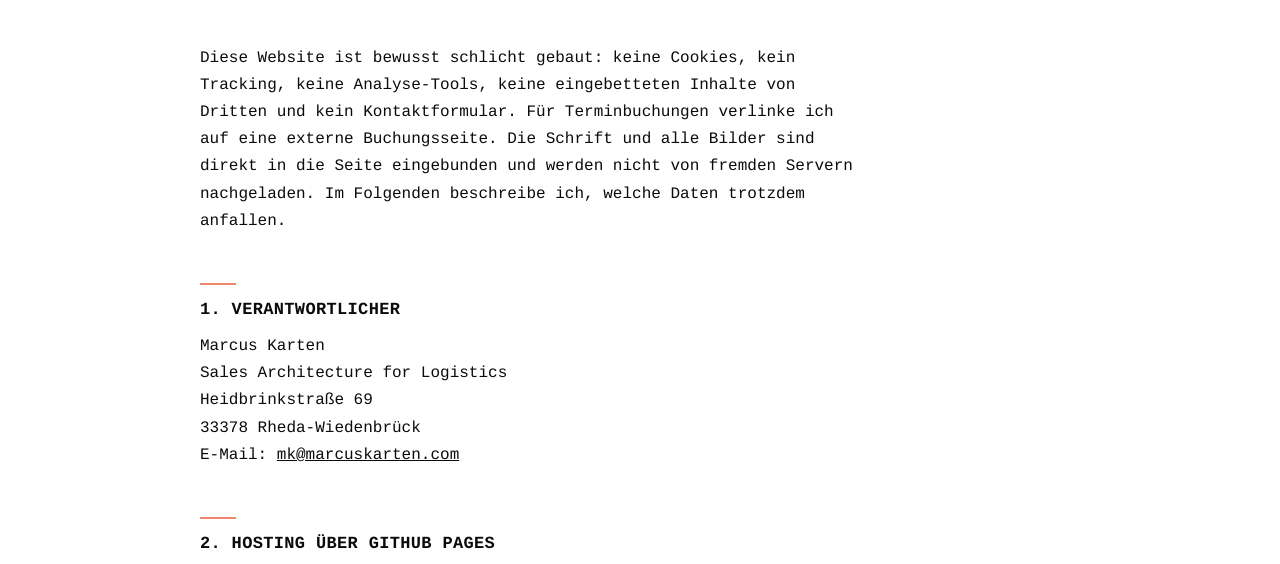
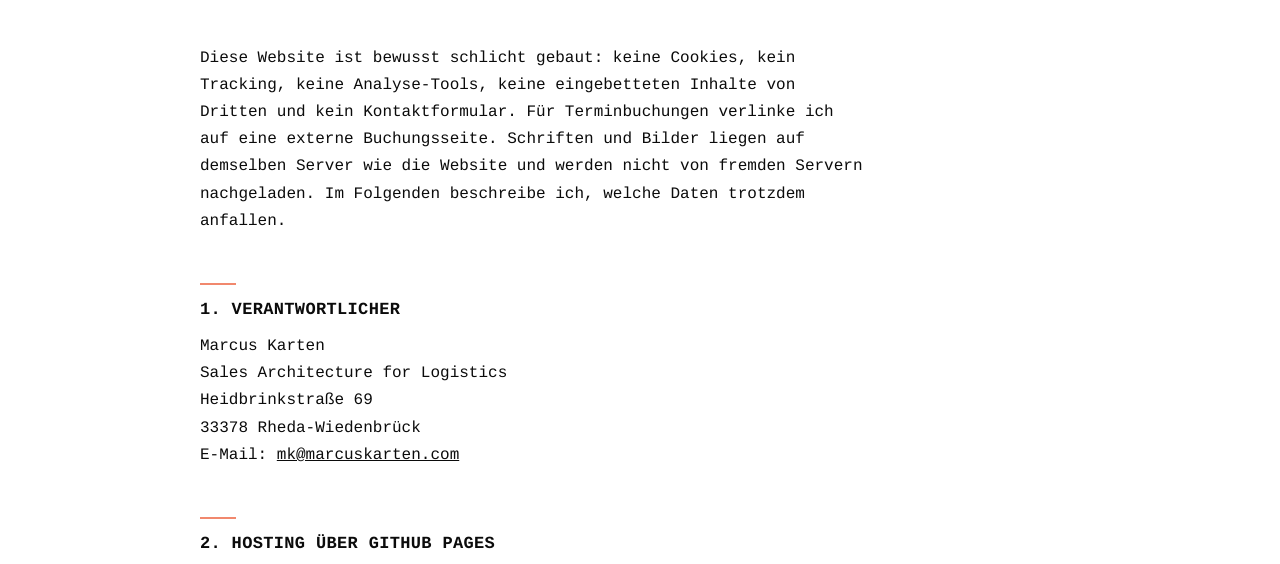
Before and after one commit to lkarten94/marcuskarten.com, a plain HTML site: page datenschutz.html in a window 1280 px wide. Shown: the part 230-794 px from the top of the page. Drawn offline with Linux system fonts and the light colour scheme.

Commit message:
Datenschutz: Hinweis zu Schriften und Bildern an Auslagerung anpassen

```diff
--- a/datenschutz.html
+++ b/datenschutz.html
@@ -57,7 +57,7 @@ p{margin:0 0 12px;max-width:42em}
   <div class="wrap">
     <h1>Datenschutz­erklärung</h1>
 
-    <p>Diese Website ist bewusst schlicht gebaut: keine Cookies, kein Tracking, keine Analyse-Tools, keine eingebetteten Inhalte von Dritten und kein Kontaktformular. Für Terminbuchungen verlinke ich auf eine externe Buchungsseite. Die Schrift und alle Bilder sind direkt in die Seite eingebunden und werden nicht von fremden Servern nachgeladen. Im Folgenden beschreibe ich, welche Daten trotzdem anfallen.</p>
+    <p>Diese Website ist bewusst schlicht gebaut: keine Cookies, kein Tracking, keine Analyse-Tools, keine eingebetteten Inhalte von Dritten und kein Kontaktformular. Für Terminbuchungen verlinke ich auf eine externe Buchungsseite. Schriften und Bilder liegen auf demselben Server wie die Website und werden nicht von fremden Servern nachgeladen. Im Folgenden beschreibe ich, welche Daten trotzdem anfallen.</p>
 
     <h2>1. Verantwortlicher</h2>
     <p>
```
